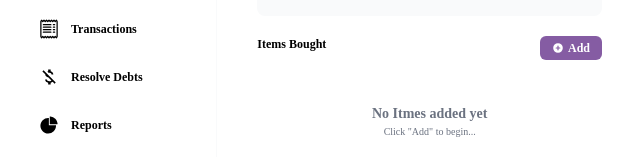
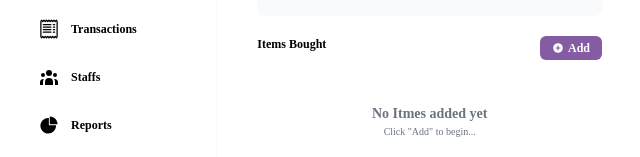
Before and after one commit to Chibykes/trackit, a React (Create React App) app: page /sales in a window 1280 px wide. Both pictures are taken after a click on the icon 475 px from the left and 32 px from the top of the page. Shown: the part 370-527 px from the top of the page, without its empty margins (317-957 px from the left). Built offline with nearby package versions, Linux system fonts and the light colour scheme.

Commit message:
Adding Staffs to sidebar and Transactions sort based on update time

```diff
--- a/src/component/Sidebar.js
+++ b/src/component/Sidebar.js
@@ -3,6 +3,7 @@ import { MdQrCodeScanner, MdOutlineMoneyOffCsred } from 'react-icons/md';
 import { GiReceiveMoney,GiPayMoney } from 'react-icons/gi';
 import { BsReceipt } from 'react-icons/bs';
 import { BiPencil } from 'react-icons/bi';
+import { HiUserGroup } from 'react-icons/hi';
 import { FiLogOut, } from 'react-icons/fi';
 import { FaTimes } from 'react-icons/fa';
 import { AiFillPieChart } from 'react-icons/ai';
@@ -65,8 +66,8 @@ const Sidebar = ({ showSidebar, setShowSidebar }) => {
                         </Link>
 
                         <Link to="/resolve-debts" className="flex justify-start items-center p-3 px-4 hover:bg-black text-black hover:text-white text-sm text-left rounded-lg">
-                            <MdOutlineMoneyOffCsred className="text-xl"/>
-                            <span className="pl-3 font-bold text-xs"> Resolve Debts </span>
+                            <HiUserGroup className="text-xl"/>
+                            <span className="pl-3 font-bold text-xs"> Staffs </span>
                         </Link>
 
                         <Link to="/reports" className="flex justify-start items-center p-3 px-4 hover:bg-black text-black hover:text-white text-sm text-left rounded-lg">
--- a/src/component/Trx.js
+++ b/src/component/Trx.js
@@ -2,12 +2,12 @@ import {
     BiArrowToTop,
     BiArrowToBottom,
 } from 'react-icons/bi';
+import {Link} from 'react-router-dom';
 import { MdOutlineMoneyOffCsred } from 'react-icons/md';
 import formatMoney from '../utils/formatMoney';
 import formatDate from '../utils/formatDate';
-import {Link} from 'react-router-dom';
 
-const Trx = ({ id, type, customer_name, customer_phone, amount, balance, createdAt: date, forDebts }) => {
+const Trx = ({ id, type, customer_name, customer_phone, amount, balance, updatedAt: date, forDebts }) => {
 
     console.log(forDebts);
 
```
